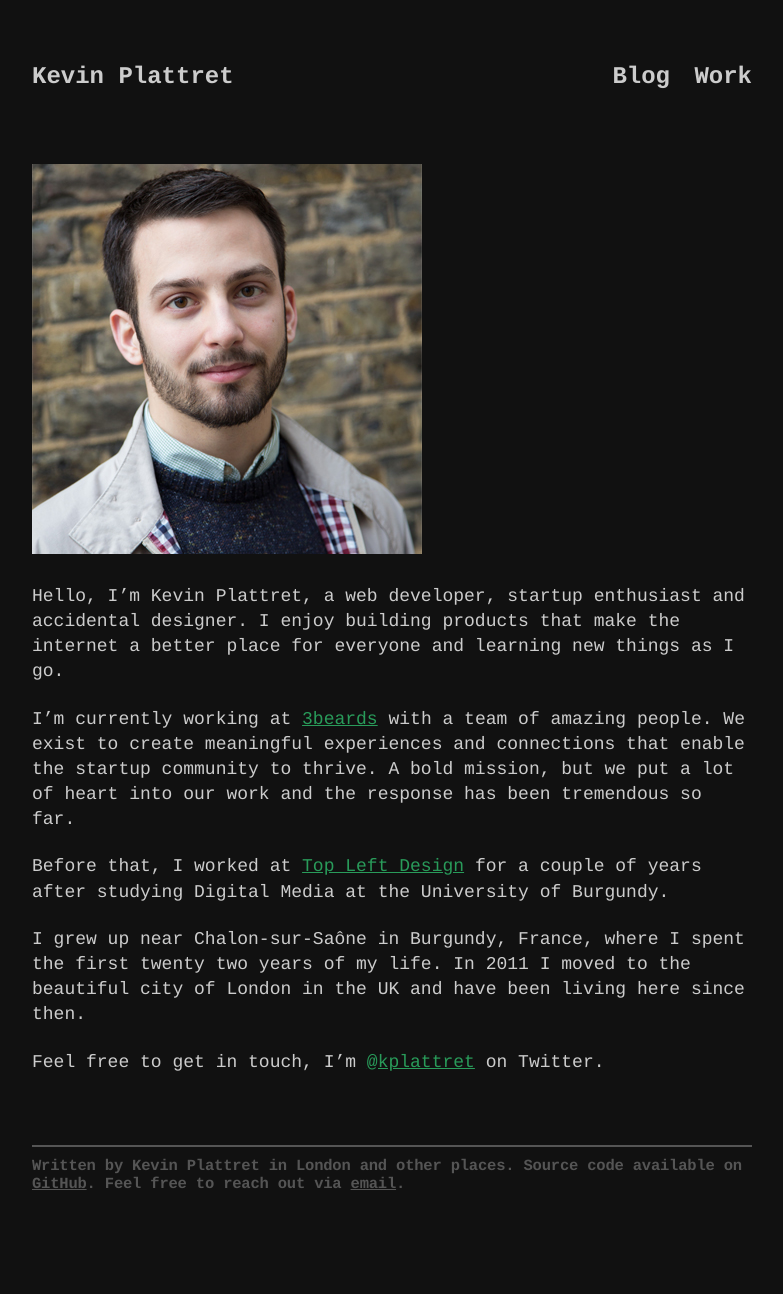
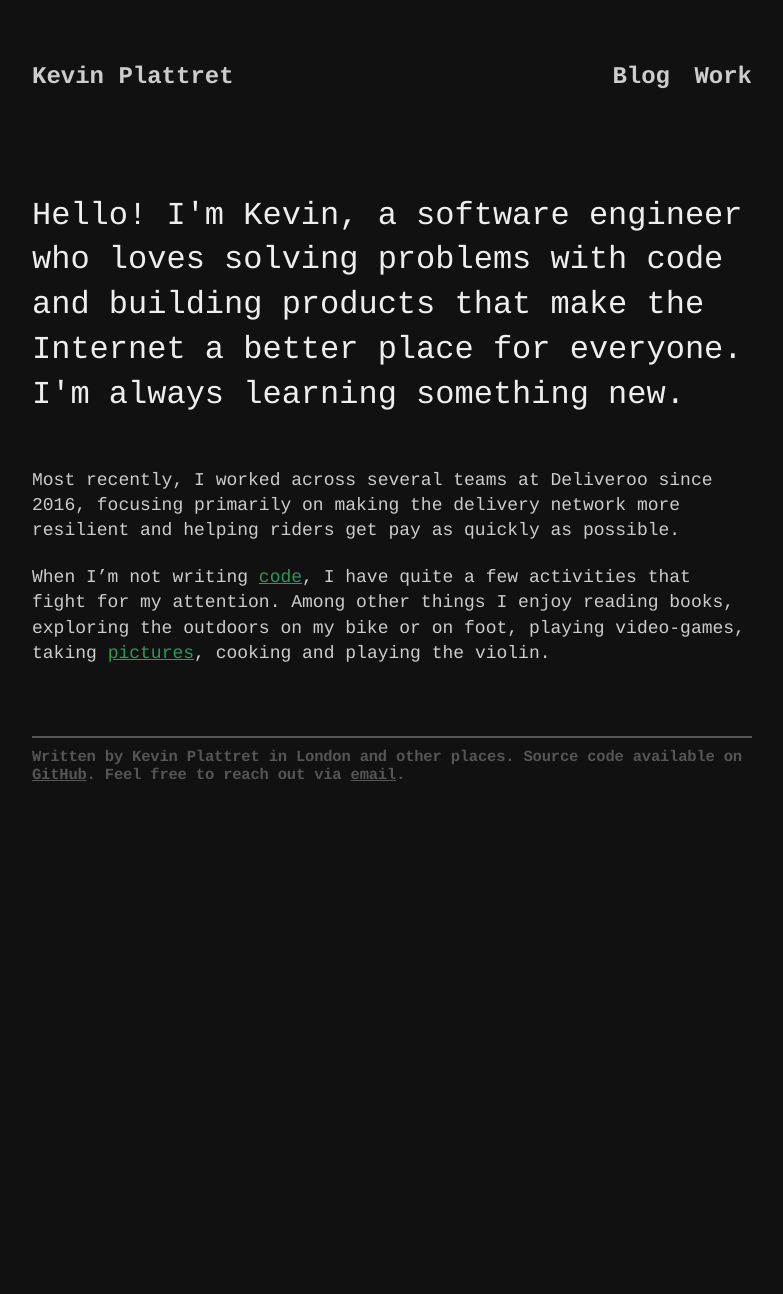
Before and after one commit to kplattret/kevinplattret.com, a Jekyll site: the page built from index.md, in a window 1280 px wide. Shown: the whole page, without its empty margins (248-1031 px from the left). Built offline with Jekyll 4.4.1, drawn with Linux system fonts in a browser that asks for light colours; after the commit the page ends 900 px from its top, so only the background shows below that.

Commit message:
Update homepage
This was probably the most out-of-date part of my website and it's a bit
of a shame that I only take the time to update it now, but there it is.

```diff
--- a/_sass/_base.scss
+++ b/_sass/_base.scss
@@ -115,6 +115,12 @@ hr {
 }
 
 .content {
+  .highlight {
+    margin: 10rem 0 5rem;
+    font-size: 3.2rem;
+    color: #eee;
+  }
+
   .post-list {
     margin: 5rem 0;
     padding: 0;
--- a/index.md
+++ b/index.md
@@ -2,21 +2,15 @@
 layout: default
 ---
 
-![{{ site.title }}](/img/kevin-plattret.jpg)
+<div class="highlight">
+  Hello! I'm Kevin, a software engineer who loves solving problems with code and building products
+  that make the Internet a better place for everyone. I'm always learning something new.
+</div>
 
-Hello, I'm Kevin Plattret, a web developer, startup enthusiast and accidental designer. I enjoy
-building products that make the internet a better place for everyone and learning new things as I
-go.
+Most recently, I worked across several teams at Deliveroo since 2016, focusing primarily on making
+the delivery network more resilient and helping riders get pay as quickly as possible.
 
-I'm currently working at [3beards](http://3-beards.com) with a team of amazing people. We exist to
-create meaningful experiences and connections that enable the startup community to thrive. A bold
-mission, but we put a lot of heart into our work and the response has been tremendous so far.
-
-Before that, I worked at [Top Left Design](http://topleftdesign.com) for a couple of years after
-studying Digital Media at the University of Burgundy.
-
-I grew up near Chalon-sur-Saône in Burgundy, France, where I spent the first twenty two years of my
-life. In 2011 I moved to the beautiful city of London in the UK and have been living here since
-then.
-
-Feel free to get in touch, I'm [@kplattret](https://twitter.com/kplattret) on Twitter.
+When I'm not writing [code](https://github.com/kplattret), I have quite a few activities that fight
+for my attention. Among other things I enjoy reading books, exploring the outdoors on my bike or on
+foot, playing video-games, taking [pictures](https://instagram.com/kplattret), cooking and playing
+the violin.
```
Also changed, not shown: img/kevin-plattret.jpg (deleted).
